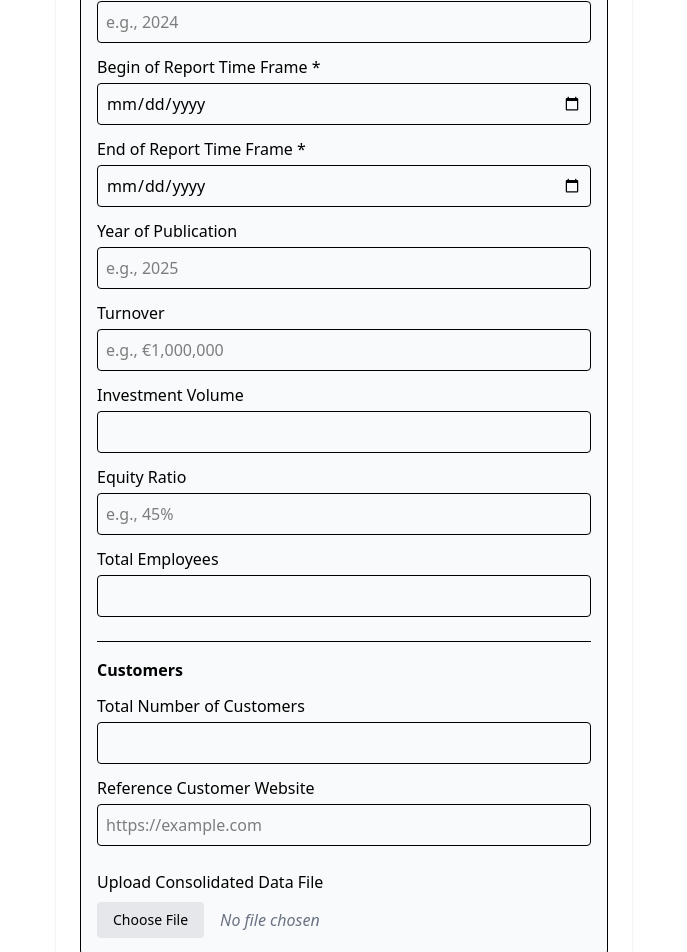
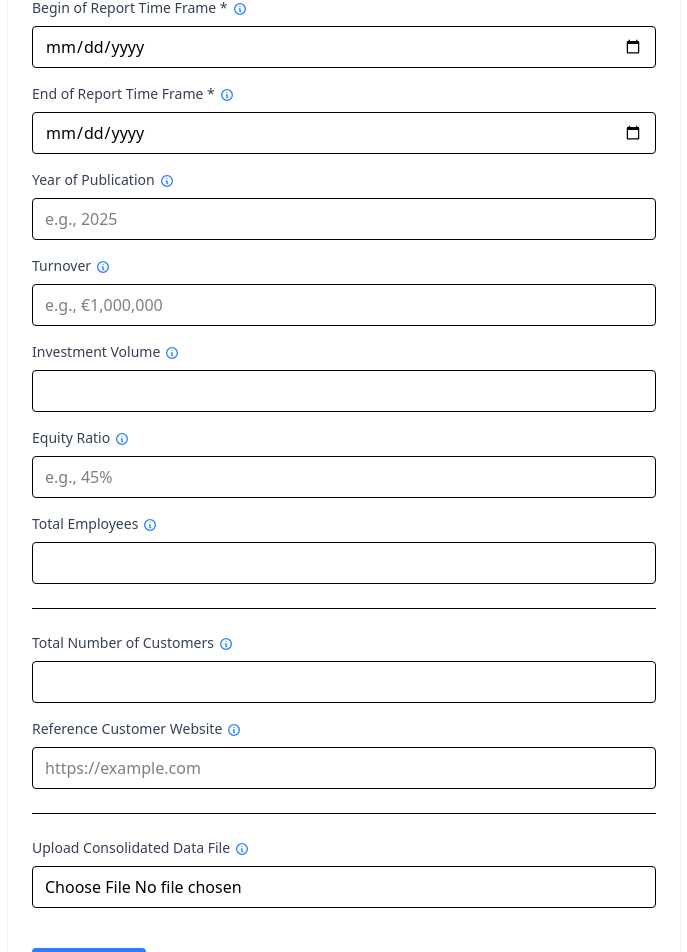
Before and after one commit to moumen-akkad/vueProject, a Vue app: page /company/reports in a window 1280 px wide. Shown: the part 240-1192 px from the top of the page, without its empty margins (296-983 px from the left). Built offline with nearby package versions, Linux system fonts and the light colour scheme; the HTML template or start-up script is replaced by a standard one.

Commit message:
unify layout and styling across all company-related forms

```diff
--- a/src/components/FormField.vue
+++ b/src/components/FormField.vue
@@ -1,8 +1,8 @@
 <template>
-    <label class="block group relative">
-        <span class="text-sm text-gray-700 flex items-center gap-1">
+  <label class="block">
+    <span class="text-sm text-gray-700 flex items-center gap-1 mb-2">
       {{ label }}
-            <span class="text-blue-500 cursor-pointer relative">
+      <span class="relative text-blue-500 cursor-pointer group">
         <svg xmlns="http://www.w3.org/2000/svg" class="w-4 h-4 inline" fill="none" viewBox="0 0 24 24"
           stroke="currentColor">
           <title>info</title>
@@ -10,7 +10,7 @@
             d="M13 16h-1v-4h-1m1-4h.01M12 20a8 8 0 100-16 8 8 0 000 16z" />
         </svg>
         <span
-                    class="absolute left-5 z-10 hidden group-hover:inline-block w-64 p-2 text-xs text-white bg-gray-800 rounded shadow-lg">
+          class="absolute left-5 top-1/2 -translate-y-1/2 z-10 hidden group-hover:inline-block w-64 p-2 text-xs text-white bg-gray-800 rounded shadow-lg">
           {{ tip }}
         </span>
       </span>
--- a/src/views/BusinessReportFigures.vue
+++ b/src/views/BusinessReportFigures.vue
@@ -1,89 +1,78 @@
 <template>
-  <section class="p-6 max-w-xl mx-auto space-y-6 bg-white rounded shadow">
+  <section class="p-6 max-w-2xl mx-auto space-y-6 bg-white rounded shadow">
     <h1 class="text-2xl font-bold text-gray-800">Business Report Figures</h1>
 
-    <div class="border rounded p-4 bg-gray-50">
-      <h2 class="font-semibold mb-4 text-lg">Main Business Report</h2>
+    <div class="space-y-6">
+      <!-- Main Business Report -->
+      <div class="space-y-4">
+        <FormField label="Financial Year *" tip="Required. Fiscal year covered by the report (e.g., 2024).">
+          <input type="text" class="w-full border rounded px-3 py-2" placeholder="e.g., 2024" />
+        </FormField>
 
-      <div class="mb-3">
-        <label class="block mb-1">Financial Year *</label>
-        <input type="text" class="w-full border rounded p-2" placeholder="e.g., 2024" />
+        <FormField label="Begin of Report Time Frame *" tip="Required. Start date of the reporting period.">
+          <input type="date" class="w-full border rounded px-3 py-2" />
+        </FormField>
+
+        <FormField label="End of Report Time Frame *" tip="Required. End date of the reporting period.">
+          <input type="date" class="w-full border rounded px-3 py-2" />
+        </FormField>
+
+        <FormField label="Year of Publication" tip="Optional. Year the report is published.">
+          <input type="text" class="w-full border rounded px-3 py-2" placeholder="e.g., 2025" />
+        </FormField>
+
+        <FormField label="Turnover" tip="Optional. Total revenue during the reporting period.">
+          <input type="text" class="w-full border rounded px-3 py-2" placeholder="e.g., €1,000,000" />
+        </FormField>
+
+        <FormField label="Investment Volume" tip="Optional. Total amount invested during this period.">
+          <input type="text" class="w-full border rounded px-3 py-2" />
+        </FormField>
+
+        <FormField label="Equity Ratio" tip="Optional. Equity ratio percentage (e.g., 45%).">
+          <input type="text" class="w-full border rounded px-3 py-2" placeholder="e.g., 45%" />
+        </FormField>
+
+        <FormField label="Total Employees" tip="Optional. Number of employees during the reporting period.">
+          <input type="number" class="w-full border rounded px-3 py-2" />
+        </FormField>
       </div>
 
-      <div class="mb-3">
-        <label class="block mb-1">Begin of Report Time Frame *</label>
-        <input type="date" class="w-full border rounded p-2" />
+      <hr />
+
+      <!-- Customers -->
+      <div class="space-y-4">
+        <FormField label="Total Number of Customers" tip="Optional. Total number of customers served.">
+          <input type="number" class="w-full border rounded px-3 py-2" />
+        </FormField>
+
+        <FormField label="Reference Customer Website" tip="Optional. Website of a notable or representative customer.">
+          <input type="url" class="w-full border rounded px-3 py-2" placeholder="https://example.com" />
+        </FormField>
       </div>
 
-      <div class="mb-3">
-        <label class="block mb-1">End of Report Time Frame *</label>
-        <input type="date" class="w-full border rounded p-2" />
-      </div>
+      <hr />
 
-      <div class="mb-3">
-        <label class="block mb-1">Year of Publication</label>
-        <input type="text" class="w-full border rounded p-2" placeholder="e.g., 2025" />
-      </div>
-
-      <div class="mb-3">
-        <label class="block mb-1">Turnover</label>
-        <input type="text" class="w-full border rounded p-2" placeholder="e.g., €1,000,000" />
-      </div>
-
-      <div class="mb-3">
-        <label class="block mb-1">Investment Volume</label>
-        <input type="text" class="w-full border rounded p-2" />
-      </div>
-
-      <div class="mb-3">
-        <label class="block mb-1">Equity Ratio</label>
-        <input type="text" class="w-full border rounded p-2" placeholder="e.g., 45%" />
-      </div>
-
-      <div class="mb-3">
-        <label class="block mb-1">Total Employees</label>
-        <input type="number" class="w-full border rounded p-2" />
-      </div>
-
-      <!-- Customers Section -->
-      <div class="mt-6 border-t pt-4">
-        <h3 class="font-semibold text-md mb-3">Customers</h3>
-
-        <div class="mb-3">
-          <label class="block mb-1">Total Number of Customers</label>
-          <input type="number" class="w-full border rounded p-2" />
-        </div>
-
-        <div class="mb-3">
-          <label class="block mb-1">Reference Customer Website</label>
-          <input type="url" class="w-full border rounded p-2" placeholder="https://example.com" />
-        </div>
-      </div>
-
-      <div class="mt-6">
-        <label class="block mb-2 font-medium">Upload Consolidated Data File</label>
-        <div class="flex items-center gap-4">
-          <button
-            class="bg-gray-200 text-sm px-4 py-2 rounded hover:bg-gray-300 transition"
-          >
-            Choose File
-          </button>
-          <span class="text-gray-500 italic">No file chosen</span>
-        </div>
-      </div>
+      <!-- File Upload -->
+    <div class="space-y-2">
+      <FormField label="Upload Consolidated Data File" tip="Optional. Upload full report file as PDF, Excel, etc.">
+        <input type="file" class="w-full border rounded px-3 py-2" />
+      </FormField>
     </div>
 
+    </div>
 
-    <button class="bg-blue-500 text-white px-4 py-2 rounded hover:bg-blue-600">
+    <!-- Add More -->
+    <button class="bg-blue-500 text-white px-5 py-2 rounded hover:bg-blue-600 transition mt-4">
       Add More
     </button>
 
-    <div class="flex justify-between pt-4">
+    <!-- Navigation -->
+    <div class="flex justify-between pt-6">
       <RouterLink to="/company/digital"
         class="bg-gray-500 text-white px-5 py-2 rounded hover:bg-gray-600 transition">
         Previous
       </RouterLink>
-
       <RouterLink to="/company/gov"
         class="bg-green-600 text-white px-5 py-2 rounded hover:bg-green-700 transition">
         Next
@@ -91,3 +80,8 @@
     </div>
   </section>
 </template>
+
+<script setup lang="ts">
+import { RouterLink } from 'vue-router'
+import FormField from '../components/FormField.vue'
+</script>
--- a/src/views/CompanyIdentification.vue
+++ b/src/views/CompanyIdentification.vue
@@ -2,6 +2,9 @@
   <section class="p-6 max-w-2xl mx-auto space-y-6 bg-white rounded shadow">
     <h1 class="text-2xl font-bold text-gray-800">Company Identification</h1>
 
+    <!-- Grouped Fields -->
+    <div class="space-y-6">
+      <!-- Company Info -->
       <div class="space-y-4">
         <FormField label="Company Name *" tip="The legal name under which the company operates. Required.">
           <input type="text" class="w-full border rounded px-3 py-2" />
@@ -18,7 +21,12 @@
         <FormField label="Homepage URL" tip="Optional. Link to the company’s website.">
           <input type="url" class="w-full border rounded px-3 py-2" />
         </FormField>
+      </div>
 
+      <hr />
+
+      <!-- Legal & Tax Info -->
+      <div class="space-y-4">
         <FormField label="VAT Number" tip="Optional. Required for EU VAT transactions.">
           <input type="text" class="w-full border rounded px-3 py-2" />
         </FormField>
@@ -34,7 +42,12 @@
         <FormField label="Commercial Register Number" tip="Optional. Legal number registered with authorities.">
           <input type="text" class="w-full border rounded px-3 py-2" />
         </FormField>
+      </div>
 
+      <hr />
+
+      <!-- Business Details -->
+      <div class="space-y-4">
         <FormField label="Founding Year" tip="Optional. Year the company was established (e.g., 1998).">
           <input type="number" class="w-full border rounded px-3 py-2" />
         </FormField>
@@ -57,7 +70,9 @@
           <input type="text" placeholder="e.g., Manufacturing, Energy" class="w-full border rounded px-3 py-2" />
         </FormField>
       </div>
+    </div>
 
+    <!-- Navigation Buttons -->
     <div class="flex justify-between pt-4">
       <RouterLink to="/" class="bg-gray-500 text-white px-5 py-2 rounded hover:bg-gray-600 transition">
         Previous
@@ -72,18 +87,5 @@
 
 <script setup lang="ts">
 import { RouterLink } from "vue-router";
+import FormField from "../components/FormField.vue";
 </script>
-
-<!-- Tooltip-enabled label component -->
-<script lang="ts">
-import { defineComponent } from 'vue';
-import FormField from "../components/FormField.vue";
-
-export default defineComponent({
-    name: 'FormField',
-    props: {
-        label: String,
-        tip: String
-    }
-});
-</script>
```
Also changed, not shown: src/views/BankAccounts.vue (+28 -23 lines). Lines whose indentation alone changed are shown as unchanged.
